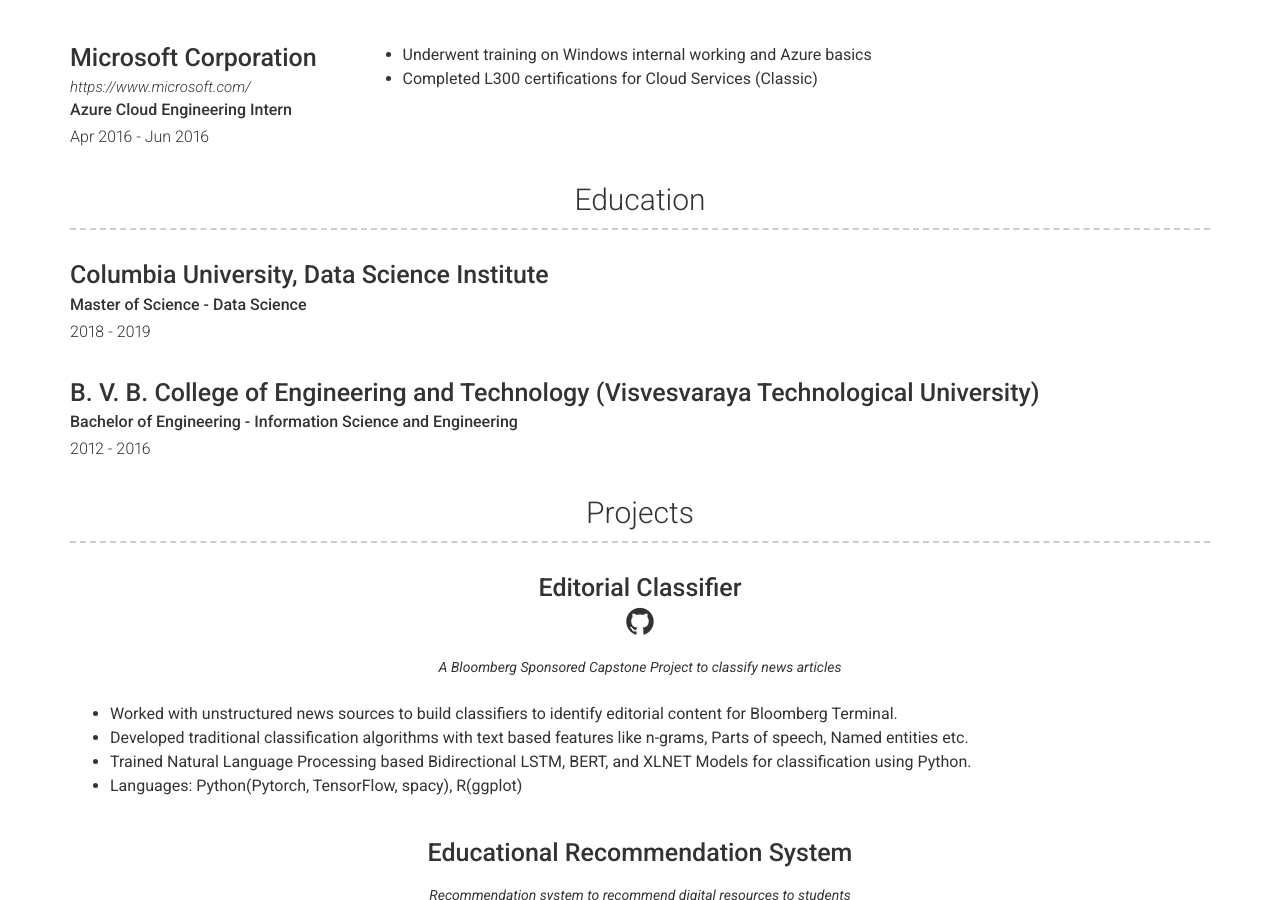
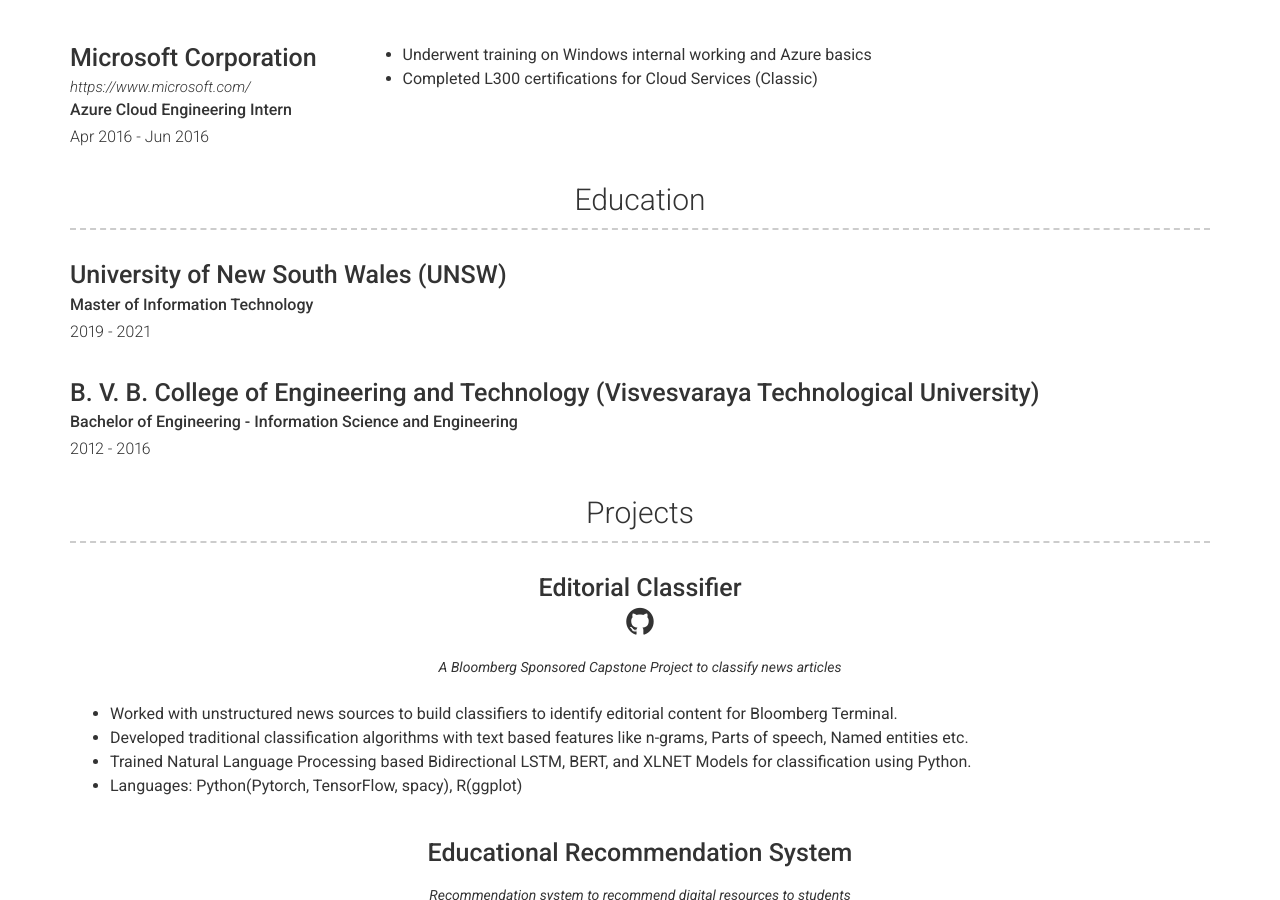
Before and after one commit to anantkm/resume, a Jekyll site: the page built from index.md, in a window 1280 px wide and 900 px high, scrolled down 1017 px. Built offline with Jekyll 4.4.1, drawn with Linux system fonts in a browser that asks for light colours.

Commit message:
update
update

```diff
--- a/_data/education.yml
+++ b/_data/education.yml
@@ -1,7 +1,7 @@
 - layout: top
-  name: Columbia University, Data Science Institute
-  dates: 2018 - 2019
-  qualification: Master of Science - Data Science
+  name: University of New South Wales (UNSW)
+  dates: 2019 - 2021
+  qualification: Master of Information Technology
 
 - layout: top
   name: B. V. B. College of Engineering and Technology (Visvesvaraya Technological University)
```
